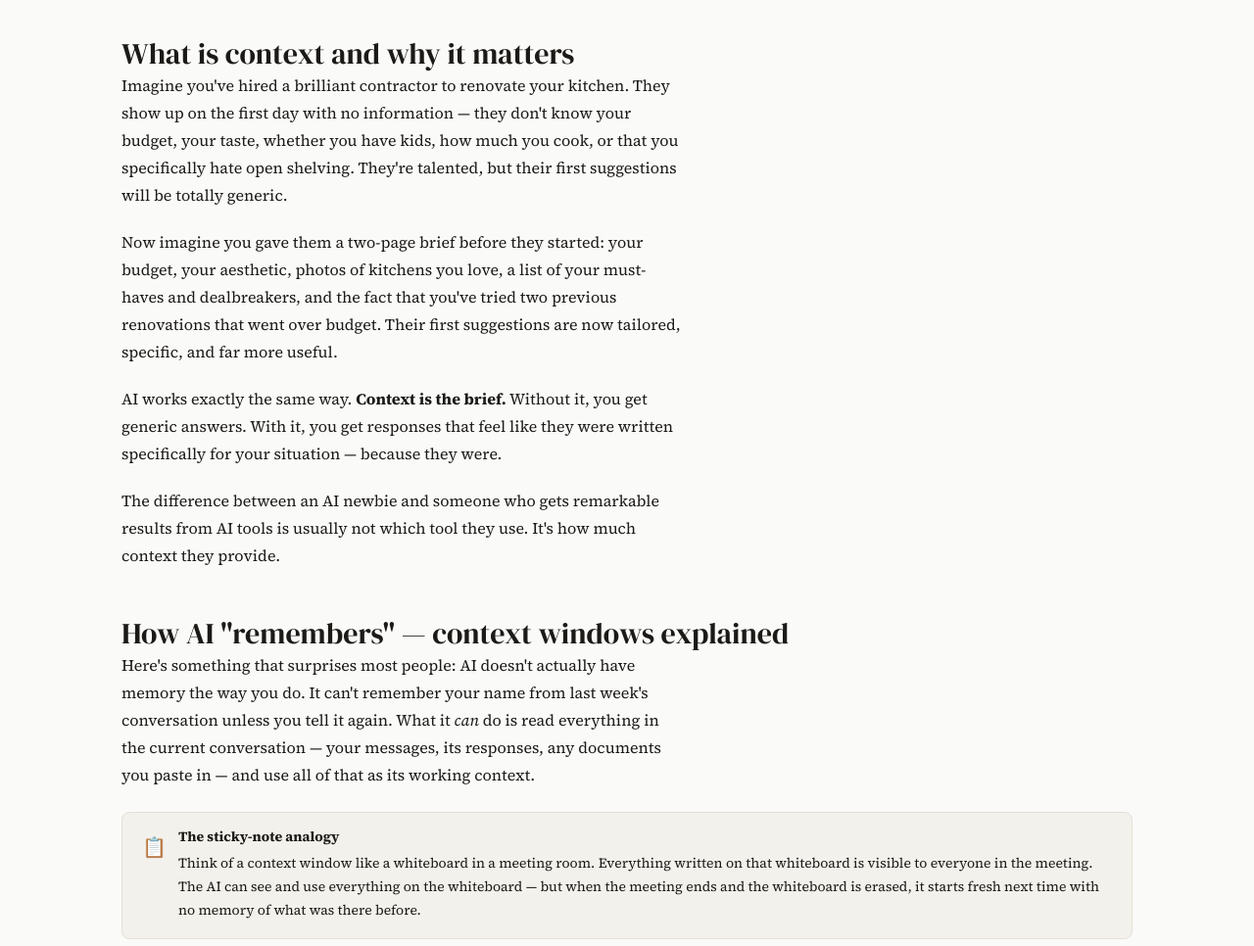
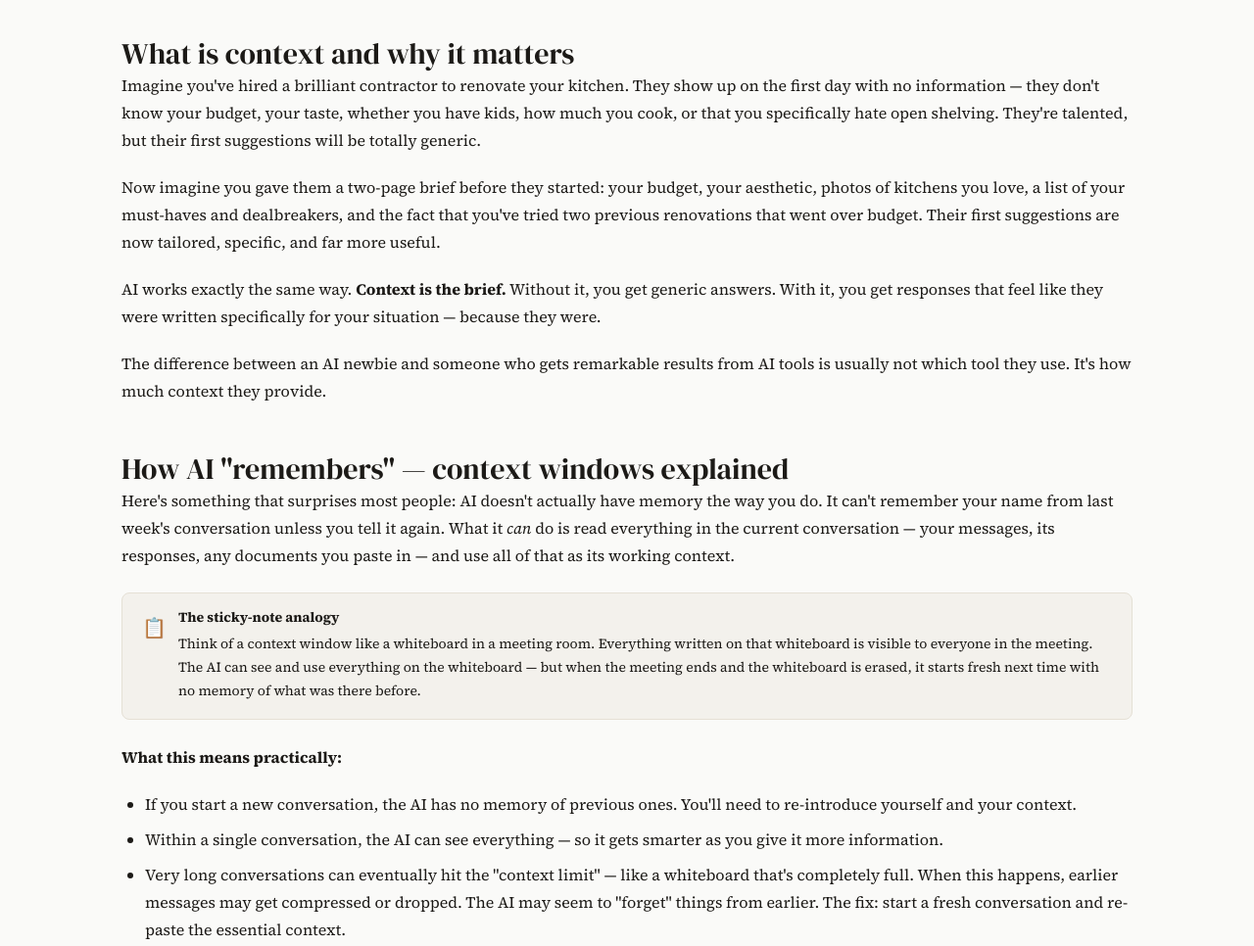
Before and after one commit to cyork95/the-prompt-kitchen, a plain HTML site: page context/index.html in a window 1280 px wide. Shown: the part 736-1702 px from the top of the page at 98% size. Drawn offline with Linux system fonts and the light colour scheme.

Commit message:
Fix .prose max-width: remove 68ch constraint so text fills the page
Affected Recipe Book, Kitchen Prep, Image & Video, Appliance Guide.

Co-Authored-By: Claude Sonnet 4.6 <noreply@anthropic.com>

```diff
--- a/css/style.css
+++ b/css/style.css
@@ -2114,7 +2114,6 @@ details[open] > summary .recipe-chevron {
    Prose (long-form content)
    ============================================================ */
 .prose {
-  max-width: 68ch;
   font-size: var(--text-base);
   line-height: 1.75;
 }
```
